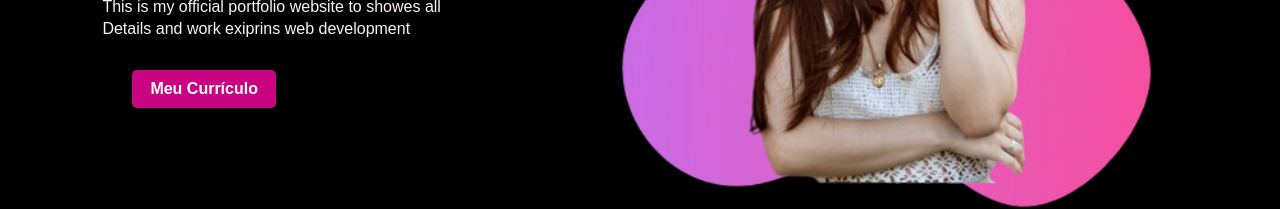
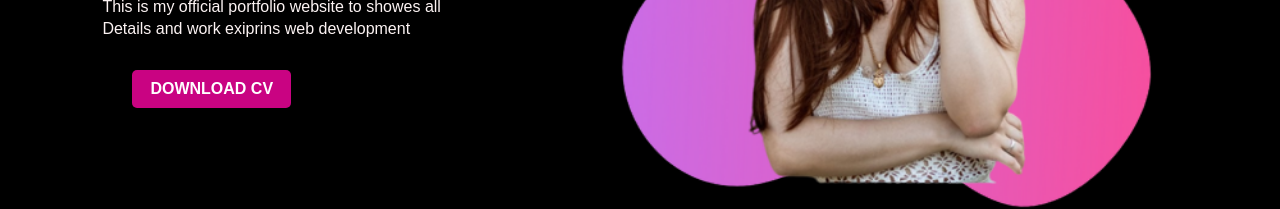
Before and after one commit to QueziaGodoy/portfolio, a plain HTML site: page index.html in a window 1280 px wide. Shown: the part 538-747 px from the top of the page. Drawn offline with Linux system fonts and the light colour scheme.

Commit message:
download

```diff
--- a/index.html
+++ b/index.html
@@ -28,7 +28,7 @@
             <p>This is my official portfolio website to showes all
                 <br> Details and work exiprins web development
             </p>
-            <a href="pdf/Quézia Soares Godoy CV.pdf" target="_blank">Meu Currículo</a>
+            <a href="pdf/Quézia Soares Godoy CV.pdf" target="_blank">DOWNLOAD CV</a>
         </div>
         <div class="imagens">
             <img src="imagens/fundo.png" class="fundo">
```
